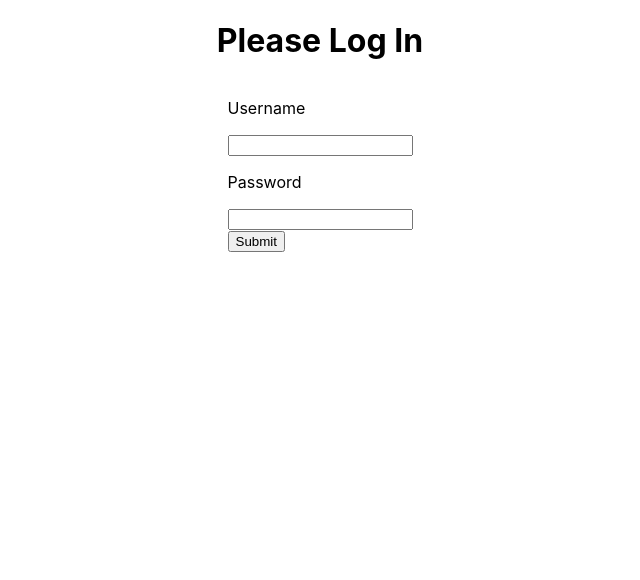
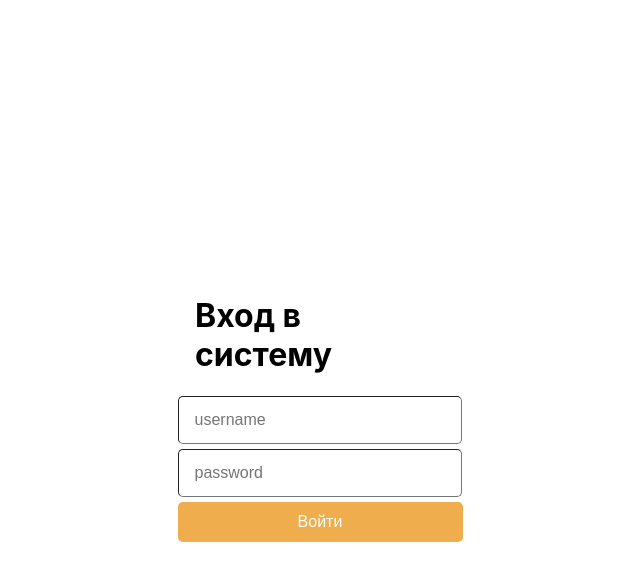
Before and after one commit to moevm/nosql2h22-school, a React (Create React App) app in the folder front/react-school/: page / in a window 1280 px wide. Shown: the top 580 px of the page, without its empty margins (320-960 px from the left). Built offline with nearby package versions, Linux system fonts and the light colour scheme.

Commit message:
feat login: add some styles

```diff
--- a/front/react-school/src/components/Login/Login.css
+++ b/front/react-school/src/components/Login/Login.css
@@ -1,5 +1,38 @@
 .login-wrapper {
+    width: 250px;
+    height: 300px;
+    position: absolute;
+    top: 50%;
+    left: 50%;
+    margin: -125px 0 0 -125px;
     display: flex;
     flex-direction: column;
     align-items: center;
 }
+
+.login-button {
+    height: 40px;
+    width: 285px;
+    color:rgb(203, 8, 8);
+    background: #f0ad4e;
+    border: 0;
+    border-radius: 5px;
+    color: #fff;
+    padding: 8px 16px;
+    font-size: 16px;
+}
+.login-button:hover {
+    background: #1d49aa;
+}
+.login-input{
+    height: 30px;
+    width: 250px;
+    border-width: 1px;
+    border-radius: 5px;
+    padding: 8px 16px;
+    font-size: 16px;
+    margin-bottom: 5px;
+}
+.login-button:focus {
+    outline: none;
+}
--- a/front/react-school/src/components/Login/Login.js
+++ b/front/react-school/src/components/Login/Login.js
@@ -38,18 +38,16 @@ function Login({ setToken }) {
 
     return (
         <div className="login-wrapper">
-            <h1>Please Log In</h1>
+            <h1>Вход в систему</h1>
             <form onSubmit={handleSubmit}>
                 <label>
-                    <p>Username</p>
-                    <input type="text" onChange={e => setUserName(e.target.value)} />
+                    <input type="text" className="login-input" placeholder="username" onChange={e => setUserName(e.target.value)} />
                 </label>
                 <label>
-                    <p>Password</p>
-                    <input type="password" onChange={e => setPassword(e.target.value)} />
+                    <input type="password" className="login-input" placeholder="password" onChange={e => setPassword(e.target.value)} />
                 </label>
                 <div>
-                    <button type="submit">Submit</button>
+                    <button type="submit" className="login-button">Войти</button>
                 </div>
                 <div>
                     {error && error["hasError"] && <p>
```
